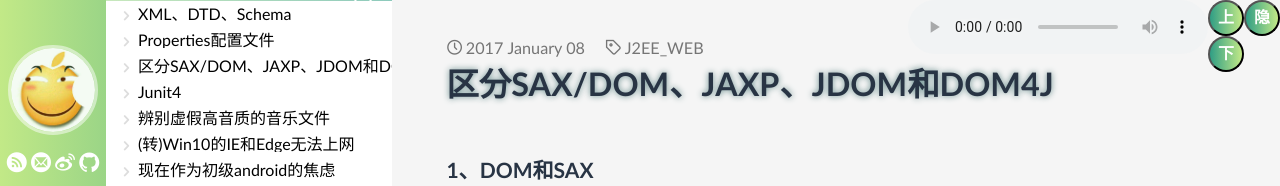
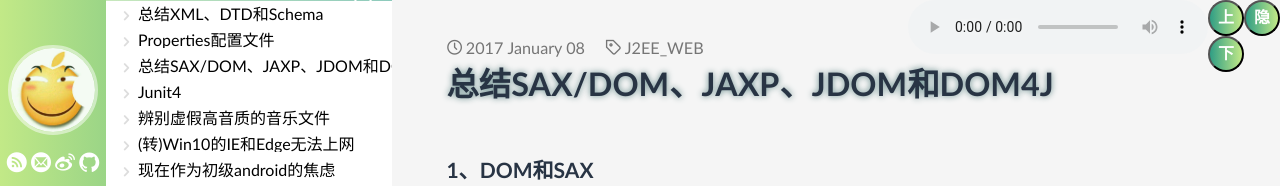
Before and after one commit to lioilwin/lioilwin.github.io, a Jekyll site: the page built from _posts/2017-1-8-SAX-DOM-JAXP-JDOM-DOM4J.md, in a window 1280 px wide. Shown: the top 186 px of the page. Built offline with Jekyll 4.4.1, drawn with Linux system fonts in a browser that asks for light colours; some web fonts are replaced; comment, search, counter and statistics services are not loaded.

Commit message:
Signed-off-by: Fe Li <Fe Li>

```diff
--- a/_posts/2017-1-11-Xml-DTD-Schema.md
+++ b/_posts/2017-1-11-Xml-DTD-Schema.md
@@ -1,6 +1,6 @@
 ---
 layout: post
-title: XML、DTD、Schema
+title: 总结XML、DTD和Schema
 tags: HTML_XML
 ---
 
--- a/_posts/2017-1-8-SAX-DOM-JAXP-JDOM-DOM4J.md
+++ b/_posts/2017-1-8-SAX-DOM-JAXP-JDOM-DOM4J.md
@@ -1,6 +1,6 @@
 ---
 layout: post
-title: 区分SAX/DOM、JAXP、JDOM和DOM4J
+title: 总结SAX/DOM、JAXP、JDOM和DOM4J
 tags: J2EE_WEB
 ---
 
```
